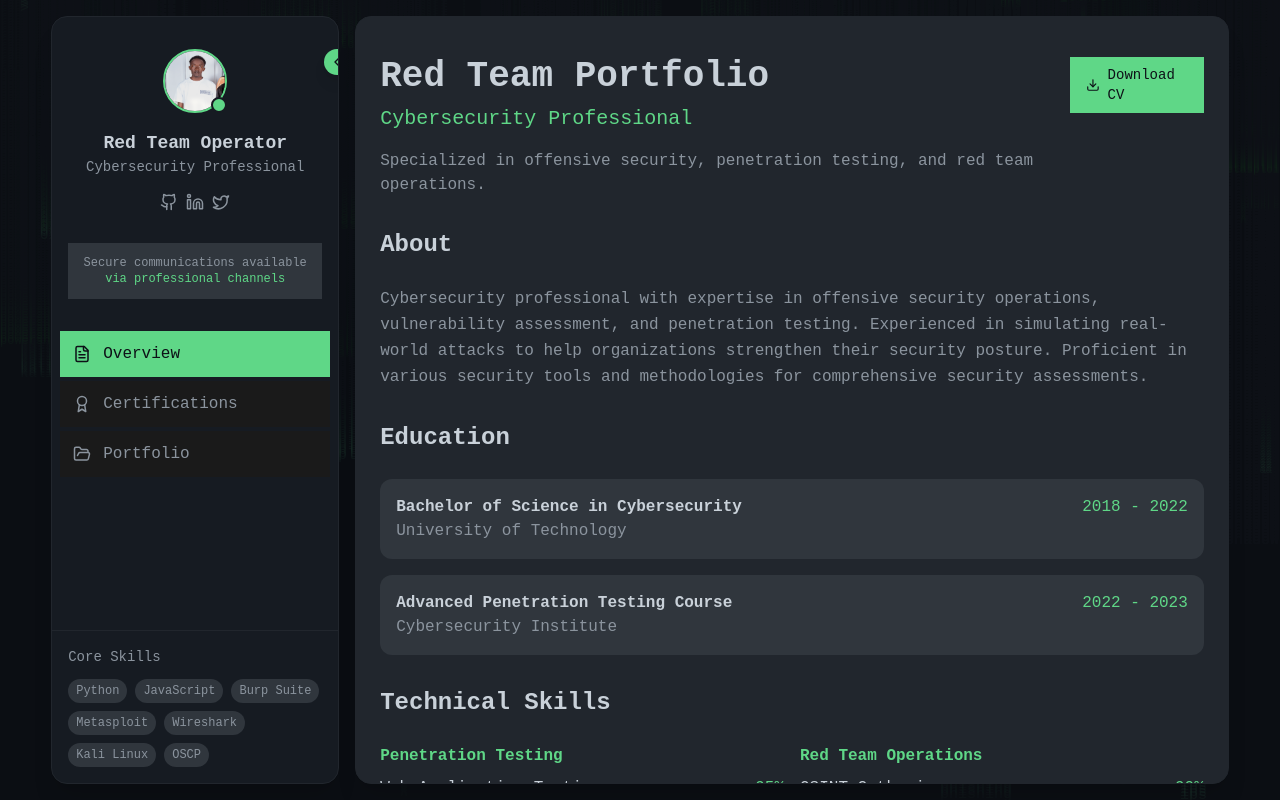
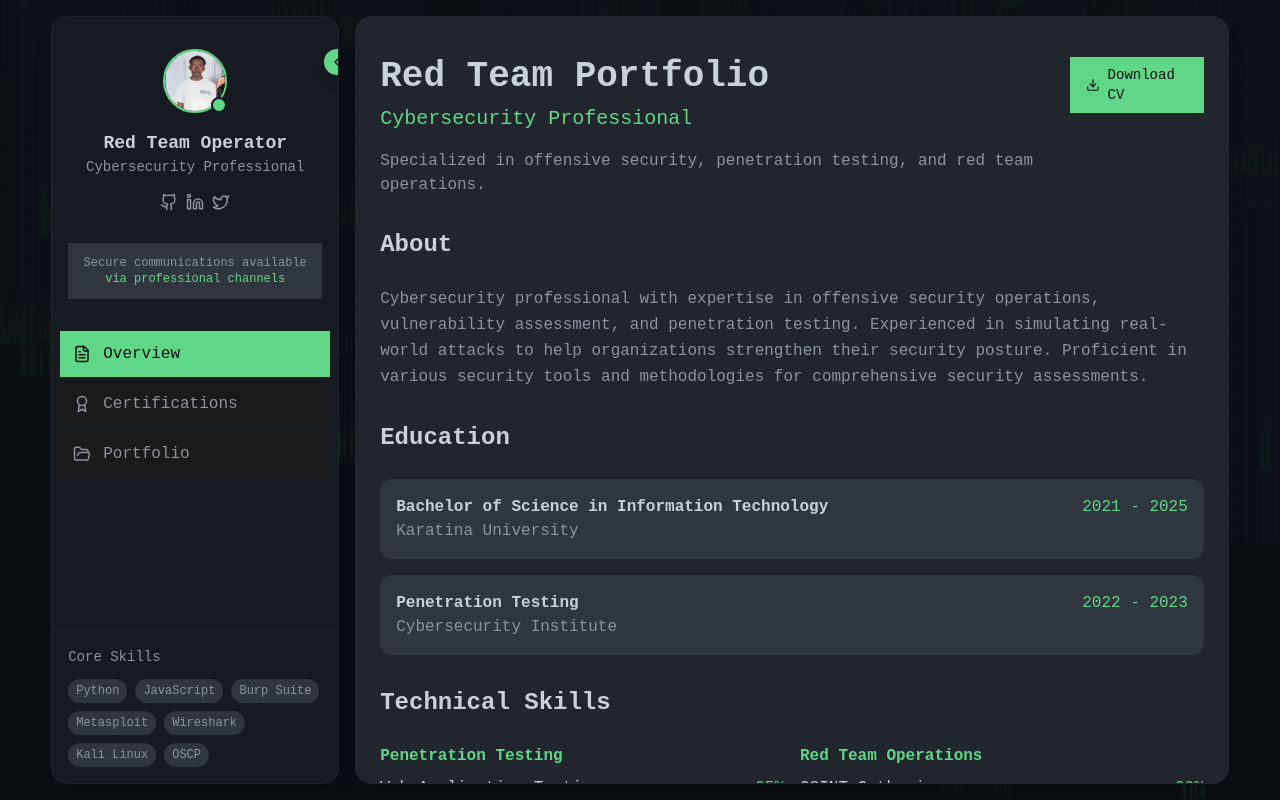
Before and after one commit to f6Lcon/portfoliowebsite, a React (Vite) app: page / in a window 1280 px wide. Built offline with nearby package versions, Linux system fonts and the light colour scheme.

Commit message:
update commit

```diff
--- a/src/components/sections/Resume.jsx
+++ b/src/components/sections/Resume.jsx
@@ -37,15 +37,15 @@ function Resume() {
         <div className="space-y-4">
           <div className="bg-ayu-surface rounded-xl p-4">
             <div className="flex flex-col sm:flex-row sm:justify-between">
-              <h4 className="font-bold">Bachelor of Science in Cybersecurity</h4>
-              <span className="text-ayu-accent">2018 - 2022</span>
+              <h4 className="font-bold">Bachelor of Science in Information Technology</h4>
+              <span className="text-ayu-accent">2021 - 2025</span>
             </div>
-            <p className="text-ayu-comment">University of Technology</p>
+            <p className="text-ayu-comment">Karatina University</p>
           </div>
 
           <div className="bg-ayu-surface rounded-xl p-4">
             <div className="flex flex-col sm:flex-row sm:justify-between">
-              <h4 className="font-bold">Advanced Penetration Testing Course</h4>
+              <h4 className="font-bold">Penetration Testing</h4>
               <span className="text-ayu-accent">2022 - 2023</span>
             </div>
             <p className="text-ayu-comment">Cybersecurity Institute</p>
@@ -134,7 +134,7 @@ function Resume() {
           <ToolIcon name="Python" icon={<i className="devicon-python-plain colored text-3xl"></i>} />
           <ToolIcon name="JavaScript" icon={<i className="devicon-javascript-plain colored text-3xl"></i>} />
           <ToolIcon name="Bash" icon={<i className="devicon-bash-plain text-3xl text-ayu-accent"></i>} />
-          <ToolIcon name="Kali Linux" icon={<i className="devicon-linux-plain text-3xl text-ayu-accent"></i>} />
+          <ToolIcon name="Arch Linux" icon={<i className="devicon-linux-plain text-3xl text-ayu-accent"></i>} />
           <ToolIcon name="Docker" icon={<i className="devicon-docker-plain colored text-3xl"></i>} />
           <ToolIcon name="Git" icon={<i className="devicon-git-plain colored text-3xl"></i>} />
           <ToolIcon name="Burp Suite" icon={<img src="/icons/burpsuite.png" alt="Burp Suite" className="w-8 h-8" />} />
```
